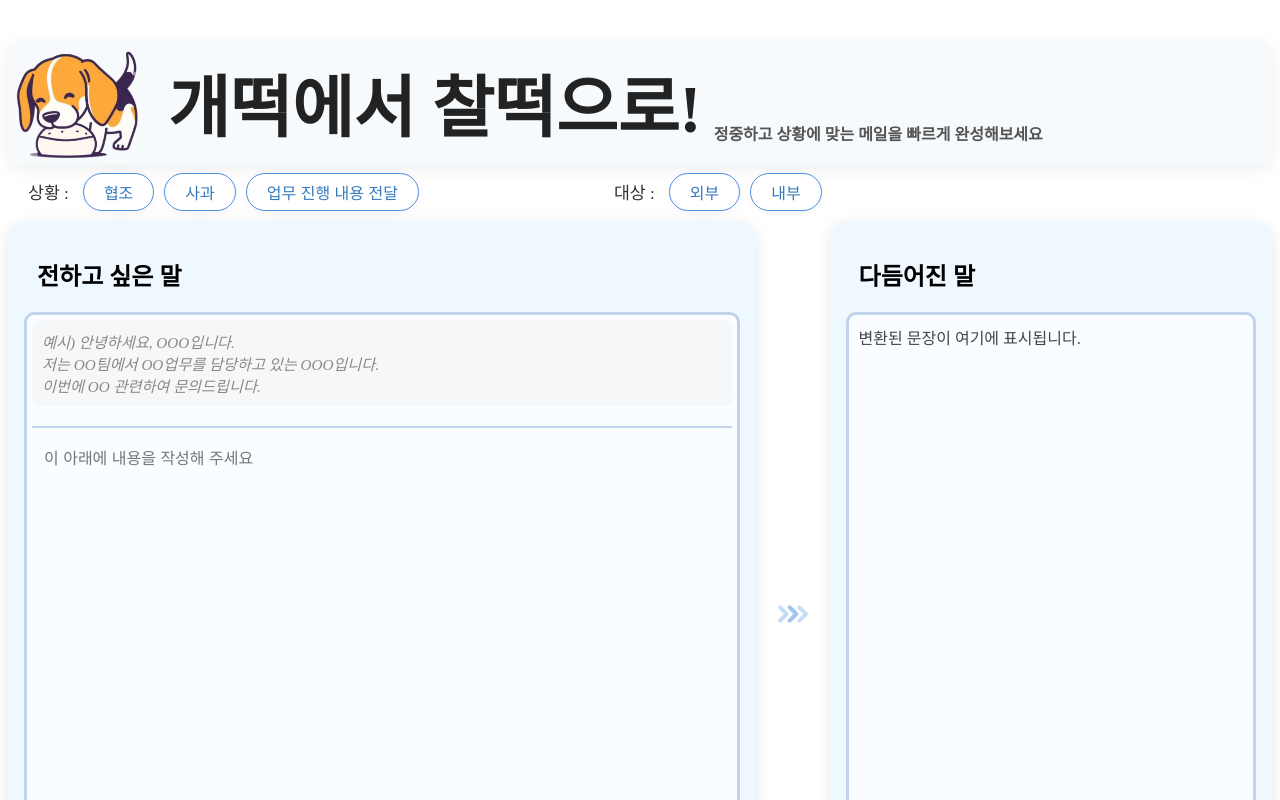
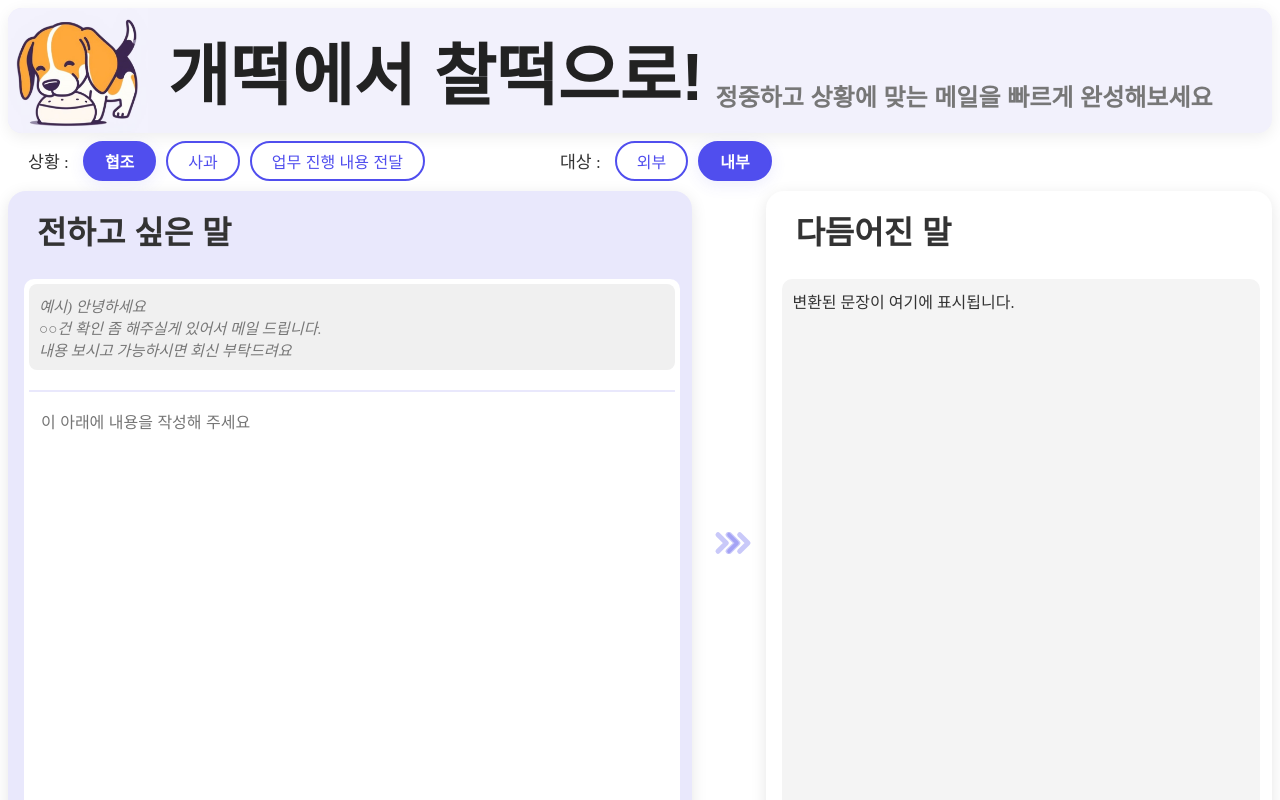
Before and after one commit to kim5303123/Mini4joProjApi, a React (Create React App) app in the folder frontend/: page / in a window 1280 px wide. Shown: the top 800 px of the page. Built offline with nearby package versions, Linux system fonts and the light colour scheme; a web font is replaced by a local one.

Commit message:
[예진] 페이지 최종(?)

```diff
--- a/frontend/src/App.jsx
+++ b/frontend/src/App.jsx
@@ -17,8 +17,8 @@ const recipientMap = {
 function App() {
   const [inputText, setInputText] = useState('');
   const [outputText, setOutputText] = useState('');
-  const [selectedSituation, setSelectedSituation] = useState('');
-  const [selectedTarget, setSelectedTarget] = useState('');
+  const [selectedSituation, setSelectedSituation] = useState('협조');
+  const [selectedTarget, setSelectedTarget] = useState('내부');
   const [loading, setLoading] = useState(false);
   const [showModal, setShowModal] = useState(false);
   const [modalMessage, setModalMessage] = useState('');
@@ -132,7 +132,7 @@ function App() {
       </section>
 
       <main className="content-flex">
-        <section className="input-section">
+        <section className={`input-section ${outputText ? 'converted' : ''}`}>
           <h2>전하고 싶은 말</h2>
           <div className="textarea-wrapper">
             <div className="template-preview">{getTemplate(selectedSituation)}</div>
@@ -160,7 +160,7 @@ function App() {
           <ChevronsRight className={`arrow-icon arrow2 ${loading ? 'arrow-animate2' : ''}`} />
         </div>
 
-        <section className="output-section">
+        <section className={`output-section ${outputText ? 'converted' : ''}`}>
           <h2>다듬어진 말</h2>
           <div className="result-wrapper">
             <div
--- a/frontend/src/styles/App.css
+++ b/frontend/src/styles/App.css
@@ -1,12 +1,27 @@
+@font-face {
+  font-family: 'OngleipMitmi';
+  src: url('C:\Users\201-21\Documents\GitHub\Mini4joProjApi\frontend\public\fonts\OngleipMitmi.ttf') format('truetype');
+  font-weight: bold;
+  font-style: normal;
+}
+
 /* 전체 래퍼 */
 .main-wrapper {
   max-width: 1400px;
   margin: 0 auto;
-  padding: 32px 0;
+  /* padding: 32px 0; */
   display: flex;
   flex-direction: column;
   align-items: center;
   min-height: 100vh;
+  background: transparent;
+  color: #333333;
+}
+
+/* 전체 배경 */
+body, .main-wrapper {
+  background: #fff;
+  color: #333333;
 }
 
 /* 페이지 타이틀 */
@@ -14,8 +29,8 @@
   font-size: 1.8rem;
   font-weight: 700;
   text-align: center;
-  color: #222;
-  background: #F7FAFC;
+  color: #333333;
+  background: #F2F1FC;
   border-radius: 14px;
   box-shadow: 0 4px 16px rgba(0,0,0,0.07);
   /* padding: 12px; */
@@ -37,7 +52,7 @@
   width: 140px;
   height: auto;
   object-fit: contain;
-  background: #F0F6FB;
+  background: #e6e4fb;
 }
 
 .title-text {
@@ -55,6 +70,7 @@
 }
 
 .title-main {
+  font-family: 'OngleipMitmi', sans-serif;
   font-size: 4.2rem;
   font-weight: 700;
   margin: 0;
@@ -62,10 +78,11 @@
 }
 
 .title-sub {
-  font-size: 1rem;
-  color: #555;
+  font-size: 1.5rem;
+  color: #777777;
   margin: 0;
-  padding-bottom: 6px;        /* 살짝 아래로 내리기 */
+  padding-bottom: 6px;
+    font-family: 'OngleipMitmi', sans-serif;
 }
 
 /* 상황/대상 선택 섹션 */
@@ -73,10 +90,11 @@
   width: 100%;
   display: flex;
   justify-content: flex-start;
-  gap: 195px;
+  gap: 135px;
   margin-bottom: 10px;
   margin-left: 40px;
   flex-wrap: wrap;
+  background: transparent;
 }
 
 .selector-group {
@@ -88,7 +106,7 @@
 
 .selector-label {
   font-size: 1.08rem;
-  color: #333;
+  color: #333333;
   font-weight: 500;
   margin-right: 4px;
 }
@@ -103,26 +121,32 @@
   font-size: 1rem;
   padding: 6px 20px;
   border-radius: 999px;
-  border: 1.5px solid #4a90e2;
-  background: #fff;
-  color: #357abd;
+  border: 2px solid #504eee;
+  background: white;
+  color: #504eee;
   font-weight: 500;
-  box-shadow: 0 2px 8px rgba(0,0,0,0.04);
+  box-shadow: none;
   cursor: pointer;
-  transition: all 0.3s ease;
+  transition: all 0.2s;
 }
 
 .selector-btn:hover {
-  background: #e6f0fa;
-  transform: translateY(-1px);
-  box-shadow: 0 4px 12px rgba(74,144,226,0.15);
+  background: #e9e8fc;
+  color: #504eee;
 }
 
 .selector-btn.selected {
-  background: #4a90e2;
-  color: #fff;
-  border: 2px solid #357abd;
-  box-shadow: 0 4px 16px rgba(74,144,226,0.2);
+  background: #504eee;
+  border: 2px solid #504eee;
+  color: white;
+  font-weight: 600;
+  box-shadow: 0 4px 16px rgba(80,78,238,0.10);
+}
+
+.selector-btn.selected:hover {
+  background: #e9e8fc;
+  border: 2px solid #504eee;
+  color: #504eee;
 }
 
 /* 본문 섹션 */
@@ -136,47 +160,69 @@
 }
 
 .input-section h2{
+  margin-top: 0;
   margin-left: 13px;
+  font-family: 'OngleipMitmi', sans-serif;
+  font-size: 2rem;
 }
 
 .input-section, .output-section {
   flex: 1;
   display: flex;
   flex-direction: column;
-  background: #f0f8ff;
   border-radius: 18px;
   box-shadow: 0 4px 16px rgba(0,0,0,0.10);
-  padding: 16px 16px 24px 16px;
+  padding: 16px 12px 24px 16px;
   box-sizing: border-box;
+  color: #333333;
+  background: #e9e8fc;
+  height: 700px;
+  overflow: hidden;
 }
 
 .input-section {
-  max-width: 65%;
+  max-width: 60%;
+  /* background: #e9e8fc; */
+}
+
+.input-section.converted {
+  background: #ffffff;
 }
 
 .output-section {
-  max-width: 35%;
+  max-width: 40%;
+  background: #ffffff;
+  max-height: 700px;
+}
+
+.output-section.converted {
+  background: #e9e8fc;
 }
 
 .output-section h2{
+  margin-top: 0;
   margin-left: 13px;
+  font-family: 'OngleipMitmi', sans-serif;
+  font-size: 2rem;
 }
 
 .textarea-wrapper {
   position: relative;
   width: 100%;
-  border: 3px solid #c0d3ea;
+  border: none;
   border-radius: 10px;
-  background: #fafdff;
+  background: #ffffff;
   padding: 5px;
   box-sizing: border-box;
   flex: 1;
   display: flex;
   flex-direction: column;
+  transition: border 0.18s, box-shadow 0.18s;
 }
 
 .textarea-wrapper:focus-within {
-  border-color: #4a90e2;
+  border: 2px solid #504eee;
+  box-shadow: 0 0 0 2px #e3e1fa;
 }
 
 .input-textarea {
@@ -185,12 +231,14 @@
   background: transparent;
   outline: none;
   font-size: 1rem;
-  min-height: 300px;
-  width: 100%;
+  min-height: 180px;
+  width: 98%;
   line-height: 1.6;
   font-family: 'Noto Sans KR', sans-serif;
   flex: 1;
   margin-left: 10px;
+  color: #333333;
+  transition: border 0.18s, box-shadow 0.18s;
 }
 
 .input-toolbar {
@@ -201,34 +249,47 @@
 }
 
 .convert-inline-btn {
-  padding: 10px 20px;
+  padding: 10px 24px;
   border-radius: 999px;
-  border: 1.5px solid #4a90e2;
-  background: #fff;
-  color: #357abd;
-  font-weight: 500;
+  border: none;
+  background: #e9e8fc;
+  color: #504eee;
+  font-weight: 600;
+  font-size: 1rem;
+  box-shadow: 0 2px 8px rgba(80,78,238,0.10);
+  transition: background 0.18s;
   cursor: pointer;
-  font-size: 1rem;
+}
+
+.convert-inline-btn:hover {
+  background: #504eee;
+  color: white;
+}
+
+.convert-inline-btn:disabled {
+  background: #bdbcf7;
+  color: #f4f4f4;
 }
 
 .result-area {
   flex: 1;
-  border: 3px solid #c0d3ea;
+  /* border: 2.5px solid #c3c3c2; */
   border-radius: 10px;
-  background: #fafdff;
+  background: #f4f4f4;
   padding: 10px;
   font-size: 1rem;
-  color: #444;
+  color: #333333;
   white-space: pre-wrap;
   word-wrap: break-word;
   overflow-y: auto;
   overflow-x: hidden;
-  min-height: 650px;
+  min-height: 570px;
+  transition: border 0.18s, box-shadow 0.18s;
 }
 
-.result-wrapper:focus-within .result-area {
-  border-color: #4a90e2;
-  box-shadow: 0 0 4px rgba(74, 144, 226, 0.3);
+.result-area:focus, .result-wrapper:focus-within .result-area {
+  border-color: #504eee;
+  box-shadow: 0 0 0 2px #e3e1fa;
 }
 
 @keyframes fade-pulse {
@@ -246,10 +307,10 @@
 
 .arrow-icon {
   position: absolute;
-  stroke: #4a90e2;
+  stroke: #504eee;
   stroke-width: 3px;
-  width: 32px;
-  height: 32px;
+  width: 40px;
+  height: 40px;
   opacity: 0.3;
   pointer-events: none;
 }
@@ -281,9 +342,9 @@
 
 .template-preview {
   font-size: 0.95rem;
-  color: #888;
+  color: #777777;
   font-style: italic;
-  background: #f5f7f9;
+  background: #f0f0f0;
   padding: 10px;
   border-radius: 8px;
   margin-bottom: 12px;
@@ -294,7 +355,7 @@
 }
 
 .template-divider {
-  border-top: 2px solid #c0d3ea; /* 연한 파란색 선 */
+  border-top: 2px solid #e9e8fc;
   margin: 8px 0 16px 0;          /* 위아래 여백 */
 }
 
@@ -337,7 +398,7 @@
 
 .custom-modal-message {
   font-size: 1.13rem;
-  color: #222;
+  color: #333333;
   text-align: center;
   margin-bottom: 28px;
   font-weight: 500;
@@ -345,7 +406,7 @@
 }
 
 .custom-modal-btn {
-  background: #3c82f6;
+  background: #504eee;
   color: #fff;
   border: none;
   border-radius: 999px;
@@ -357,7 +418,7 @@
   transition: background 0.18s;
 }
 .custom-modal-btn:hover {
-  background: #2563eb;
+  background: #3f3bd6;
 }
 
 .toast-message {
```
Also changed, not shown: frontend/public/fonts/OngleipMitmi.ttf (added).
